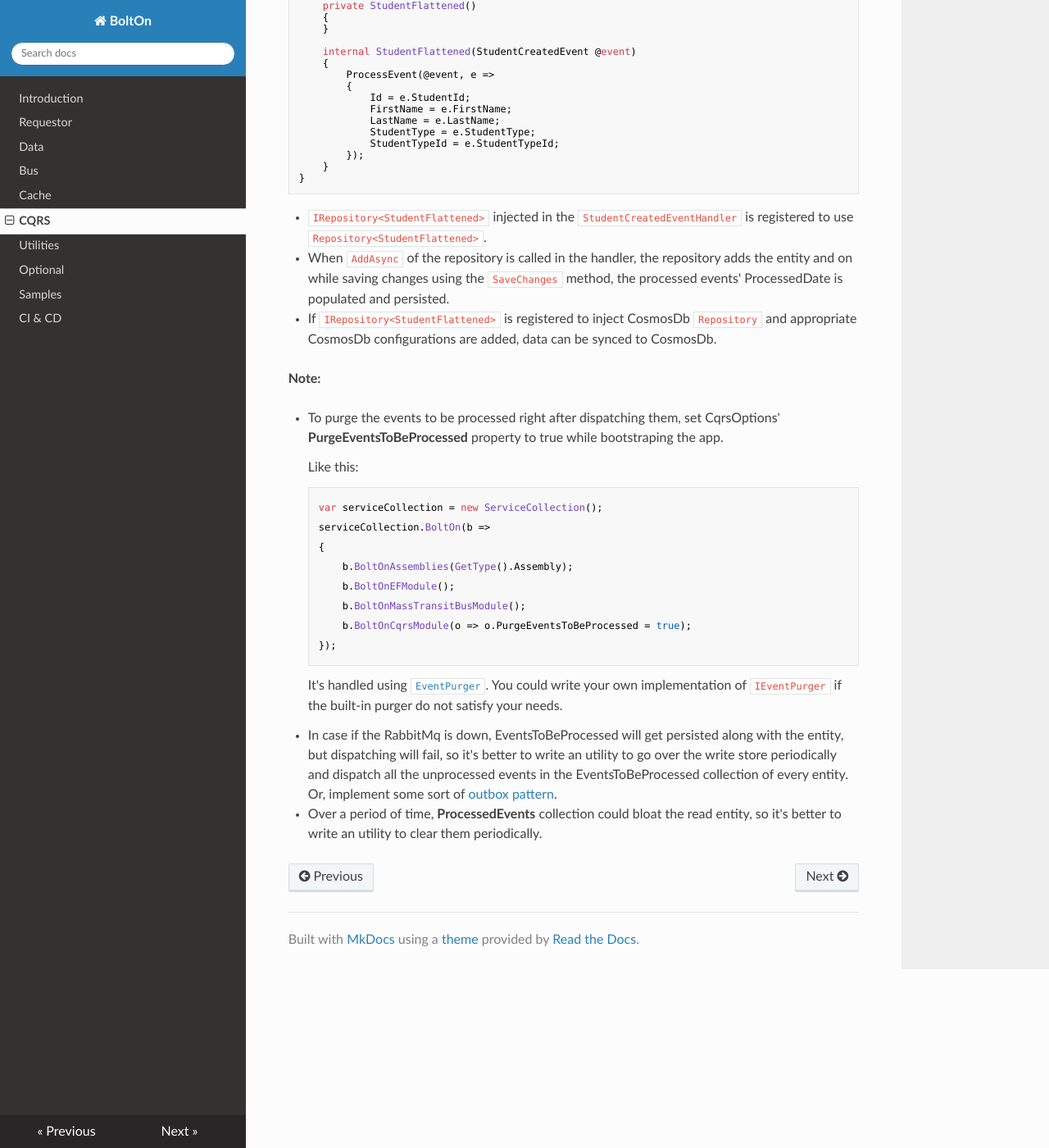
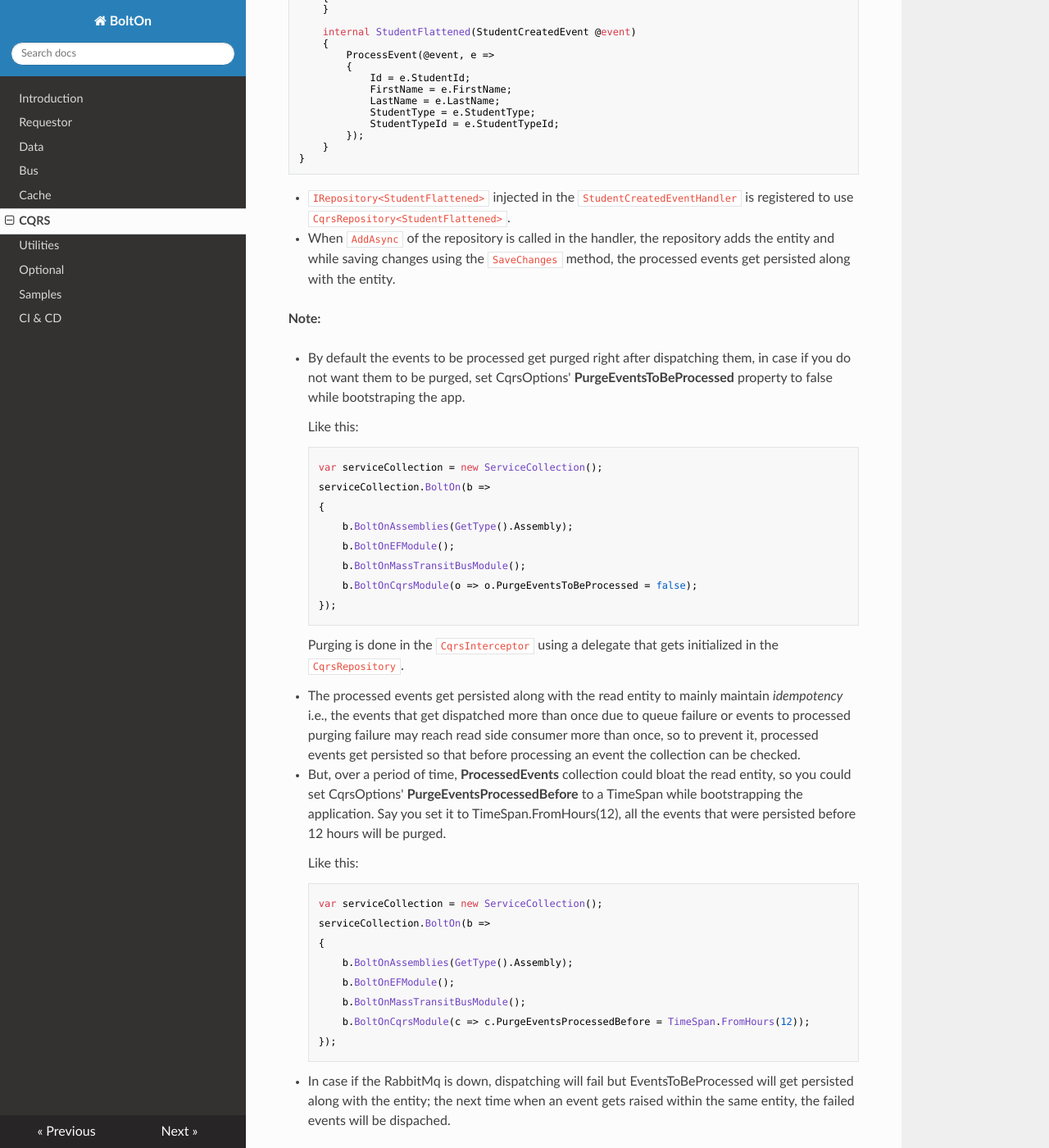
Before and after one commit to gokulm/BoltOn, an MkDocs documentation site: the page built from docs/cqrs.md, in a window 1280 px wide and 1400 px high, scrolled down 4320 px. Shown: the whole window at 82% size. Built offline with MkDocs 1.6.1, drawn with Linux system fonts in a browser that asks for light colours; nearby versions of some CDN libraries; some of the changed text lies outside the part shown.

Commit message:
updated cqrs docs

```diff
--- a/docs/cqrs.md
+++ b/docs/cqrs.md
@@ -37,7 +37,7 @@
 
 In order to implement CQRS using BoltOn, you need to do the following:
 
-* Install **BoltOn.Data.EF** or **BoltOn.Data.CosmosDb** NuGet package depending on your read/write data store.
+* Install **BoltOn.Data.EF** NuGet package depending on your read/write data store (currently CQRS is supported only for SQL using EF).
 * Install **BoltOn.Bus.MassTransit** NuGet package. Refer to [Data](../data) and [Bus](../bus) documentation to enable the corresponding modules.
 * Enable CQRS by calling BoltOnCqrsModule() in BoltOn() method.
 
@@ -57,7 +57,7 @@
 * Create EF mapping configuration class by inheriting [`BaseCqrsEntityMapping`](https://github.com/gokulm/BoltOn/blob/master/src/BoltOn.Data.EF/BaseCqrsEntityMapping.cs). This takes care of serializing/deserializing EventsToBeProcessed and ProcessedEvents collections. This is done using EF's [Value Conversions](https://docs.microsoft.com/en-us/ef/core/modeling/value-conversions). Events get triggered from `RaiseEvent<TEvent>(TEvent @event)` method in the `BaseCqrsEntity` and they get processed in `ProcessEvent<TEvent>(TEvent @event, Action<TEvent> action)`.
 * Create your events and inherit `CqrsEvent`, which implements `ICqrsEvent`, and which inturn implements Requestor's `IRequest`, and thus the events can be handled using `Requestor`.
 * Create your request and handlers, and then use the `Requestor` to process your request. Please refer to [Requestor](../requestor) documentation to create handlers.
-* Register `IRepository<TEntity>` to [EF Repository](https://github.com/gokulm/BoltOn/blob/master/src/BoltOn.Data.EF/Repository.cs) or [CosmosDb Repository](https://github.com/gokulm/BoltOn/blob/master/src/BoltOn.Data.CosmosDb/Repository.cs).
+* Register `IRepository<TEntity>` to [EF CQRS Repository](https://github.com/gokulm/BoltOn/blob/master/src/BoltOn.Data.EF/CqrsRepository.cs).
 
 How does it work?
 -----------------
@@ -70,7 +70,7 @@
 * `StudentCreatedEvent` event inherits `CqrsEvent`. Other properties that are required to create StudentFlattened entity are added.
 * `StudentCreatedEvent` event is triggered in the ctor by calling the base class' `RaiseEvent` method. The RaiseEvent method takes care of populating other properties like Id, SourceId, SourceTypeName and CreatedDate.
 
-**Note:** Id property will be initialized only if we don't initialize it, whereas all the other properties listed above will be overridden by the framework. The triggered event gets marked for processing by setting the CreatedDate property to null, and it gets added to EventsToBeProcessed property only if it's not already present.
+**Note:** Id, CreatedDate and ProcessedDate properties will be initialized only if we don't initialize them, whereas all the other properties listed above will be overridden by the framework. The triggered events get added to EventsToBeProcessed property only if they're not already present.
 
 Here is the Student entity:
 
@@ -103,8 +103,8 @@
 	}
 
 
-* `IRepository<Student>` injected in the `CreateStudentHandler` is registered to use `Repository<Student>`. Please look into the Startup class in the BoltOn.Samples.WebApi project for all the other registrations.
-* When `AddAsync` of the repository is called in the handler, the repository adds the entity and on while saving changes, the events marked for processing are added to a request scoped object called `EventBag`.
+* `IRepository<Student>` injected in the `CreateStudentHandler` is registered to use `CqrsRepository<Student>`. Please look into the Startup class in the BoltOn.Samples.WebApi project for all the other registrations.
+* When `AddAsync` of the repository is called in the handler, the repository adds the entity and  while saving changes, the events marked for processing are added to a request scoped object called `EventBag`.
 * If CQRS is enabled in the Startup's BoltOn method, [`CqrsInterceptor`](https://github.com/gokulm/BoltOn/blob/master/src/BoltOn/Cqrs/CqrsInterceptor.cs) is added to the `Requestor` pipeline.
 * The intercepor calls [EventDispatcher](https://github.com/gokulm/BoltOn/blob/master/src/BoltOn/Cqrs/EventDispatcher.cs) to dispatch events that need to be processed, which inturn publishes events using `IBus`. You could write your own implementation of `IEventDispatcher` or `IBus` if the built-in classes do not satisfy your needs.
 * Even if the dispatcher or the bus fails, the events to be processed will be persisted along with the entity, as the `CqrsIntercepor` is outside the `UnitOfWorkIntercepor`, which takes care of committing the transaction.
@@ -159,13 +159,12 @@
         }
 	}
 
-* `IRepository<StudentFlattened>` injected in the `StudentCreatedEventHandler` is registered to use `Repository<StudentFlattened>`.
-* When `AddAsync` of the repository is called in the handler, the repository adds the entity and on while saving changes using the `SaveChanges` method, the processed events' ProcessedDate is populated and persisted.
-* If `IRepository<StudentFlattened>` is registered to inject CosmosDb `Repository` and appropriate CosmosDb configurations are added, data can be synced to CosmosDb.
+* `IRepository<StudentFlattened>` injected in the `StudentCreatedEventHandler` is registered to use `CqrsRepository<StudentFlattened>`.
+* When `AddAsync` of the repository is called in the handler, the repository adds the entity and while saving changes using the `SaveChanges` method, the processed events get persisted along with the entity.
 
 **Note:**
 
-* To purge the events to be processed right after dispatching them, set CqrsOptions' **PurgeEventsToBeProcessed** property to true while bootstraping the app.
+* By default the events to be processed get purged right after dispatching them, in case if you do not want them to be purged, set CqrsOptions' **PurgeEventsToBeProcessed** property to false while bootstraping the app.
 
     Like this:
 
@@ -175,10 +174,23 @@
             b.BoltOnAssemblies(GetType().Assembly);
             b.BoltOnEFModule();
             b.BoltOnMassTransitBusModule();
-            b.BoltOnCqrsModule(o => o.PurgeEventsToBeProcessed = true);
+            b.BoltOnCqrsModule(o => o.PurgeEventsToBeProcessed = false);
         });
 
-    It's handled using [`EventPurger`](https://github.com/gokulm/BoltOn/blob/master/src/BoltOn/Cqrs/EventPurger.cs). You could write your own implementation of `IEventPurger` if the built-in purger do not satisfy your needs.
+    Purging is done in the `CqrsInterceptor` using a delegate that gets initialized in the `CqrsRepository`.
 
-* In case if the RabbitMq is down, EventsToBeProcessed will get persisted along with the entity, but dispatching will fail, so it's better to write an utility to go over the write store periodically and dispatch all the unprocessed events in the EventsToBeProcessed collection of every entity. Or, implement some sort of [outbox pattern](https://microservices.io/patterns/data/transactional-outbox.html).
-* Over a period of time, **ProcessedEvents** collection could bloat the read entity, so it's better to write an utility to clear them periodically.
+* The processed events get persisted along with the read entity to mainly maintain *idempotency* i.e., the events that get dispatched more than once due to queue failure or events to processed purging failure may reach read side consumer more than once, so to prevent it, processed events get persisted so that before processing an event the collection can be checked.
+*  But, over a period of time, **ProcessedEvents** collection could bloat the read entity, so you could set CqrsOptions' **PurgeEventsProcessedBefore** to a TimeSpan while bootstrapping the application. Say you set it to TimeSpan.FromHours(12), all the events that were persisted before 12 hours will be purged.
+
+    Like this:
+
+        var serviceCollection = new ServiceCollection();
+        serviceCollection.BoltOn(b =>
+        {
+            b.BoltOnAssemblies(GetType().Assembly);
+            b.BoltOnEFModule();
+            b.BoltOnMassTransitBusModule();
+            b.BoltOnCqrsModule(c => c.PurgeEventsProcessedBefore = TimeSpan.FromHours(12));
+        });
+
+* In case if the RabbitMq is down, dispatching will fail but EventsToBeProcessed will get persisted along with the entity; the next time when an event gets raised within the same entity, the failed events will be dispached.
```
